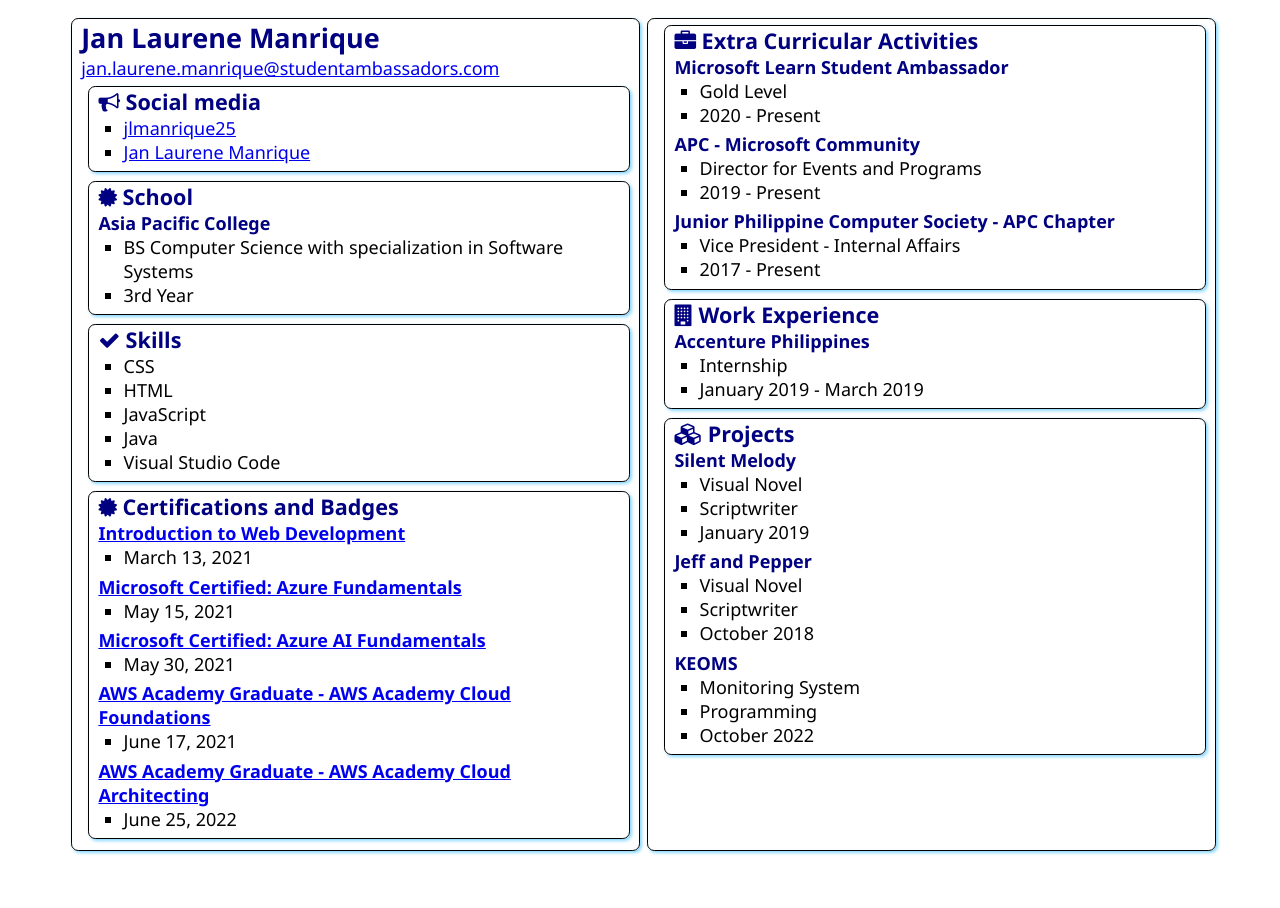
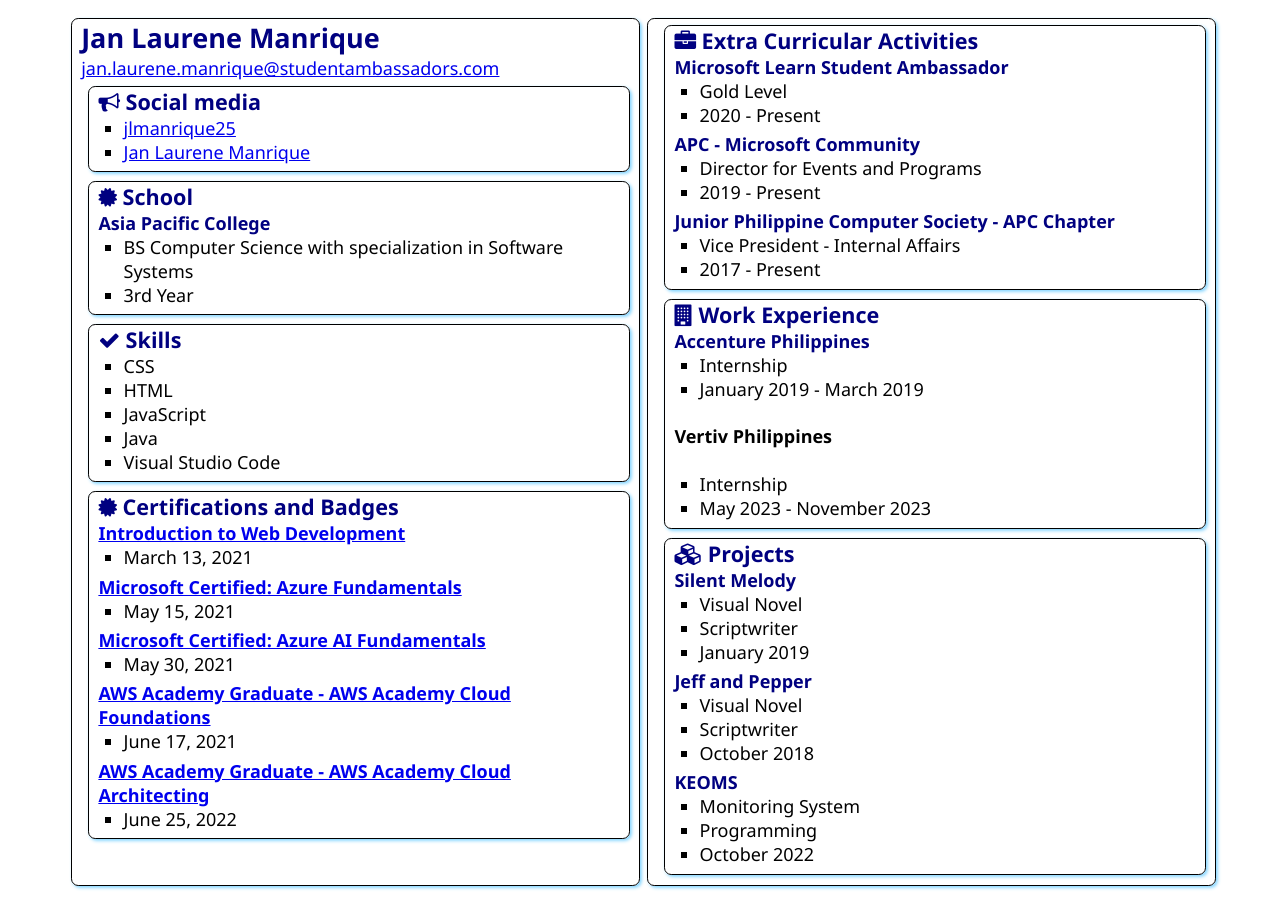
Before and after one commit to jlmanrique25/SATechnicalOnboarding, a plain HTML site: page src/index.html in a window 1280 px wide. Before the commit the page ends 872 px from the top, so only its background shows below. Drawn offline with Linux system fonts and the light colour scheme.

Commit message:
Update index.html
Added work experience (Vertiv)

```diff
--- a/src/index.html
+++ b/src/index.html
@@ -113,6 +113,11 @@
                     <li>Internship</li>
                     <li>January 2019 - March 2019</li>
                 </ul>
+                <h4>Vertiv Philippines</h4>
+                <ul>
+                    <li>Internship</li>
+                    <li>May 2023 - November 2023</li>
+                </ul>
             </section>
             <section class="box">
                 <h2>
```
